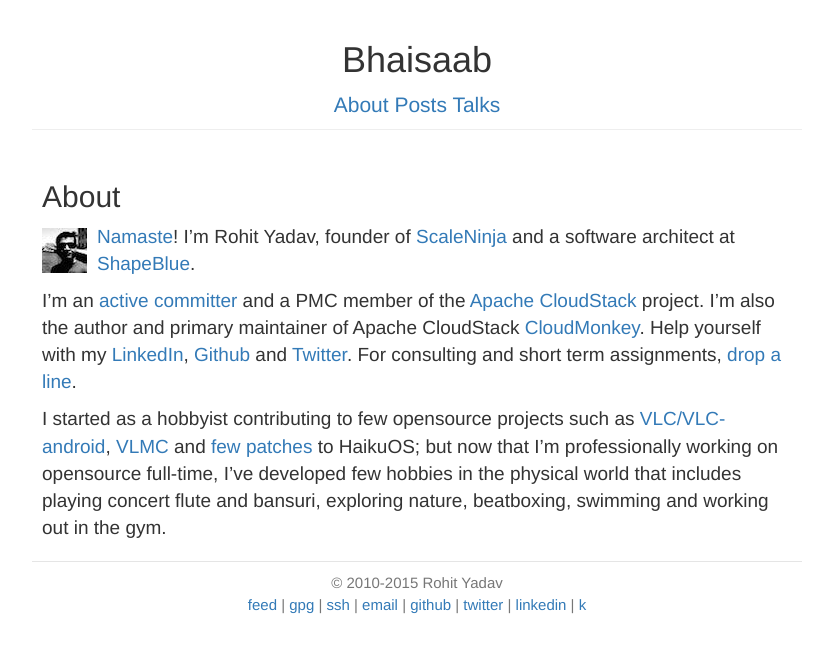
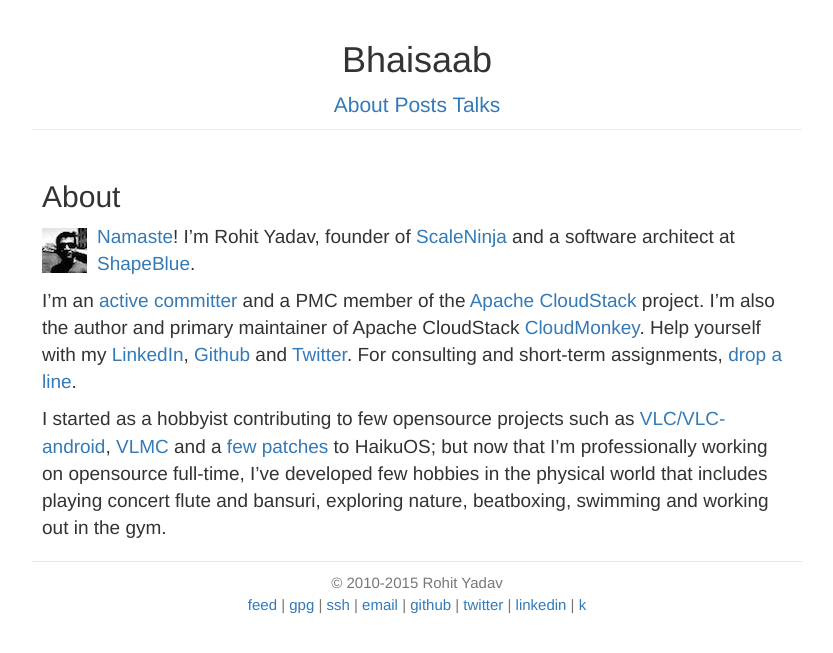
Before and after one commit to rohityadavcloud/rohityadavcloud.github.io, a Jekyll site: the page built from about.markdown, in a window 1280 px wide. Shown: the top 653 px of the page, without its empty margins (223-1056 px from the left). Built offline with Jekyll 4.4.1, drawn with Linux system fonts in a browser that asks for light colours.

Commit message:
abtp
Signed-off-by: Rohit Yadav <rohit@scaleninja.com>

```diff
--- a/about.markdown
+++ b/about.markdown
@@ -17,12 +17,12 @@
 [CloudMonkey](http://github.com/apache/cloudstack-cloudmonkey). Help yourself
 with my [LinkedIn](https://linkedin.com/in/bhaisaab),
 [Github](https://github.com/bhaisaab) and
-[Twitter](https://twitter.com/_bhaisaab). For consulting and short term
+[Twitter](https://twitter.com/_bhaisaab). For consulting and short-term
 assignments, [drop a line](mailto:rohit@scaleninja.com).
 
 I started as a hobbyist contributing to few opensource projects such as
 [VLC/VLC-android](http://git.videolan.org/?p=vlc-ports/android.git;a=search;h=HEAD;s=Rohit+Yadav;st=author),
-[VLMC](http://trac.videolan.org/vlmc) and
+[VLMC](http://trac.videolan.org/vlmc) and a
 [few](http://cgit.haiku-os.org/haiku/commit/?id=hrev39379)
 [patches](http://cgit.haiku-os.org/haiku/commit/?id=hrev39378) to HaikuOS; but
 now that I'm professionally working on opensource full-time, I've developed few
```
